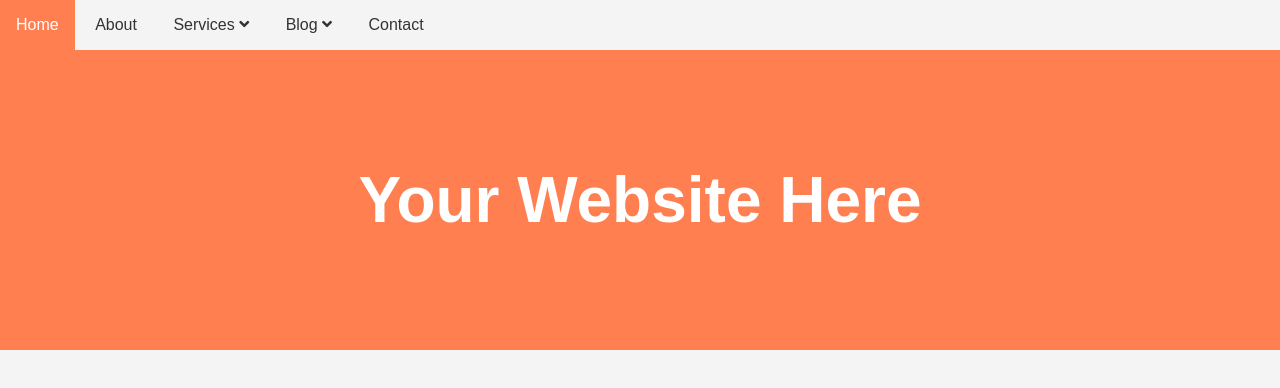
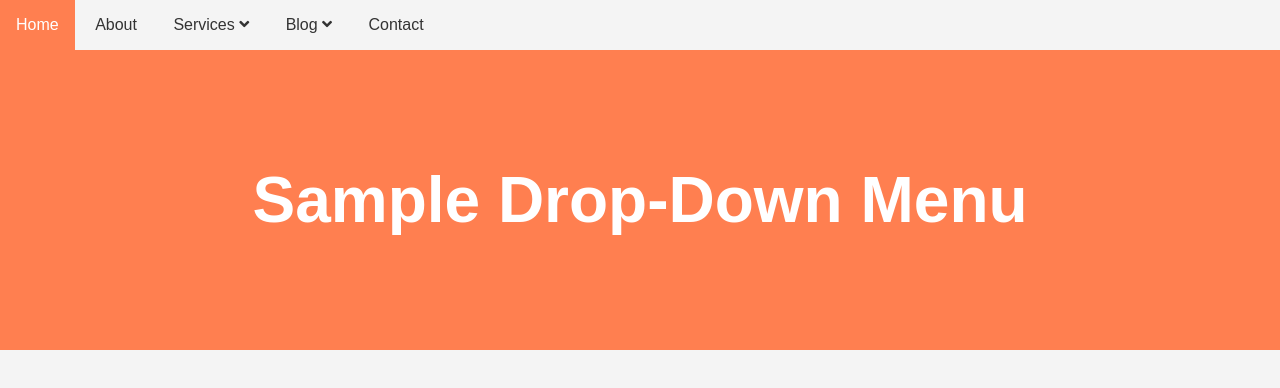
Before and after one commit to Mansi216/Drop-Down, a plain HTML site: page index.html in a window 1280 px wide. Drawn offline with Linux system fonts and the light colour scheme.

Commit message:
Update index.html

```diff
--- a/index.html
+++ b/index.html
@@ -35,7 +35,7 @@
     </ul>
   </nav>
   <header id="showcase">
-    <h1>Your Website Here</h1>
+    <h1>Sample Drop-Down Menu</h1>
   </header>
 </body>
 </html>
```
